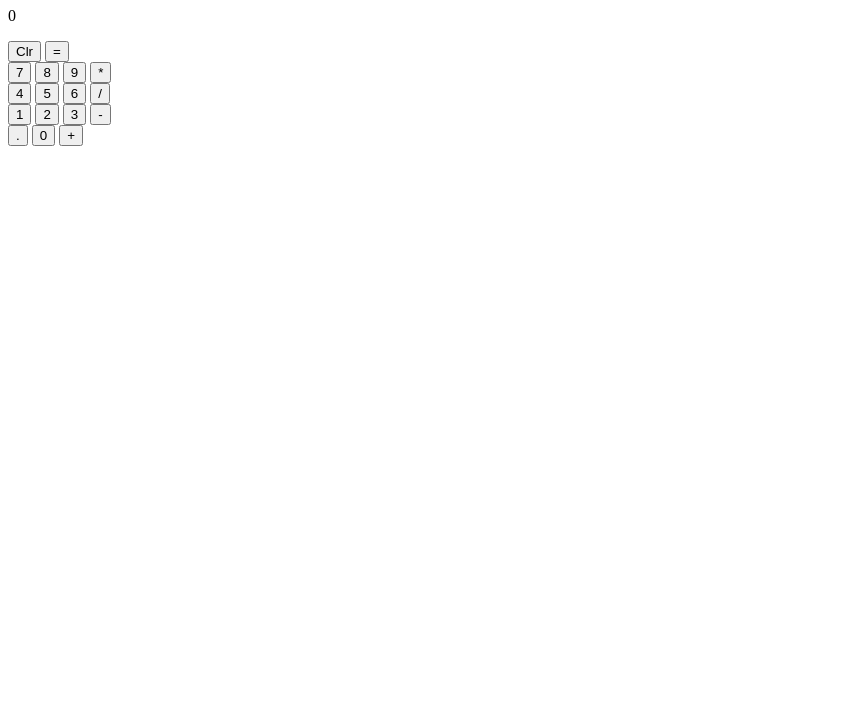
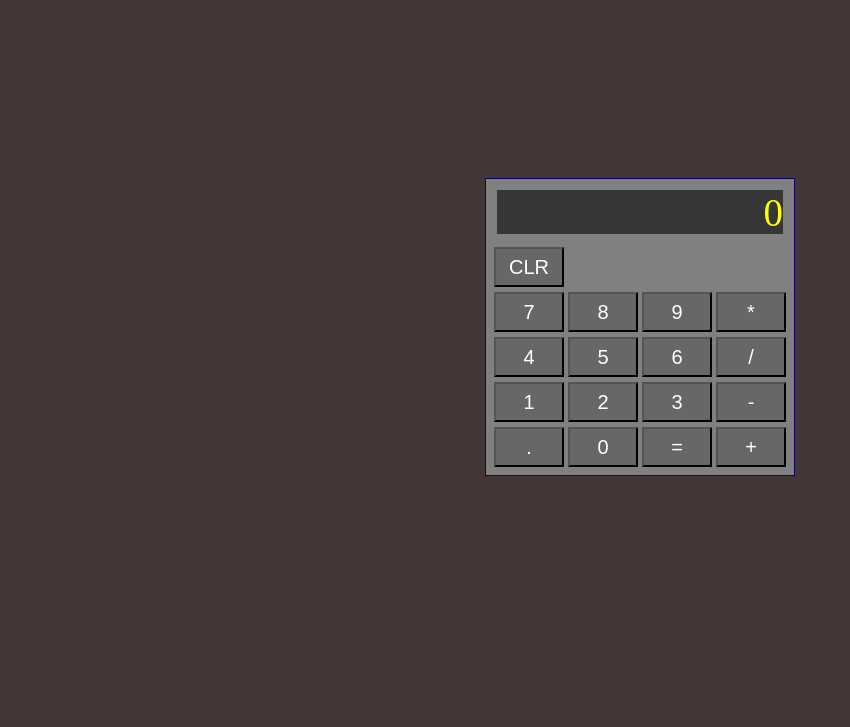
Before and after one commit to andrew-sid/odin-calculator, a plain HTML site: page index.html in a window 1280 px wide. Shown: the part 73-800 px from the top of the page, without its empty margins (0-850 px from the left). Drawn offline with Linux system fonts and the light colour scheme.

Commit message:
Add some styles

```diff
--- /dev/null
+++ b/css/styles.css
@@ -0,0 +1,49 @@
+* {
+  margin: 0;
+  padding: 0;
+  box-sizing: border-box;
+}
+
+body {
+  height: 100vh;
+  display: flex;
+  justify-content: center;
+  align-items: center;
+  background-color: #423636;
+}
+
+.calculator {
+  width: 310px;
+  border: 1px solid rgb(18, 0, 100);
+  background-color: gray;
+  padding: 8px;
+}
+
+.calculator__display {
+  width: 100%;
+  height: 50px;
+  border: 3px solid gray;
+  color: yellow;
+  font-size: 39px;
+  text-align: right;
+  background-color: rgb(54, 54, 54);
+  margin-bottom: 10px;
+}
+
+.calculator__buttons {
+  display: flex;
+  flex-flow: wrap column;
+  gap: 5px;
+}
+
+.calculator__row {
+  flex: 1;
+}
+
+button {
+  width: 70px;
+  height: 40px;
+  background-color: #686767;
+  color: white;
+  font-size: 20px;
+}
--- a/index.html
+++ b/index.html
@@ -3,15 +3,17 @@
   <head>
     <meta charset="UTF-8" />
     <meta name="viewport" content="width=device-width, initial-scale=1.0" />
+    <link rel="stylesheet" href="css/styles.css" />
     <script src="./js/scripts.js" defer></script>
     <title>Calculator</title>
   </head>
   <body>
-    <h1>Calculator</h1>
     <div class="calculator">
       <p class="calculator__display">0</p>
-      <button class="calculator__clearBtn">Clr</button>
-      <button class="calculator__operateBtn">=</button>
+      <div class="calculator__buttons">
+        <div class="calculator__row">
+          <button class="calculator__clearBtn">CLR</button>
+        </div>
         <div class="calculator__row">
           <button class="calculator__numBtn">7</button>
           <button class="calculator__numBtn">8</button>
@@ -33,7 +35,9 @@
         <div class="calculator__row">
           <button>.</button>
           <button class="calculator__numBtn">0</button>
+          <button class="calculator__operateBtn">=</button>
           <button class="calculator__opBtn">+</button>
+        </div>
       </div>
     </div>
   </body>
```
Lines whose indentation alone changed are shown as unchanged.
